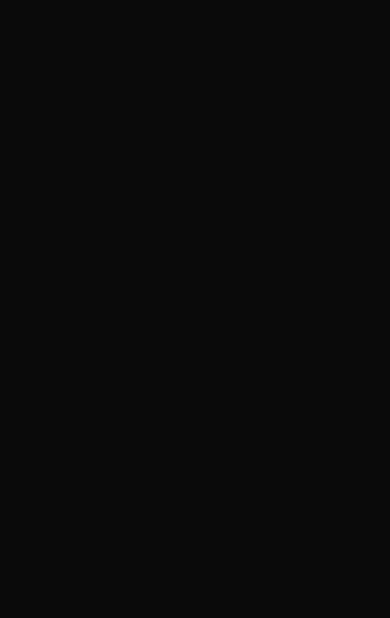
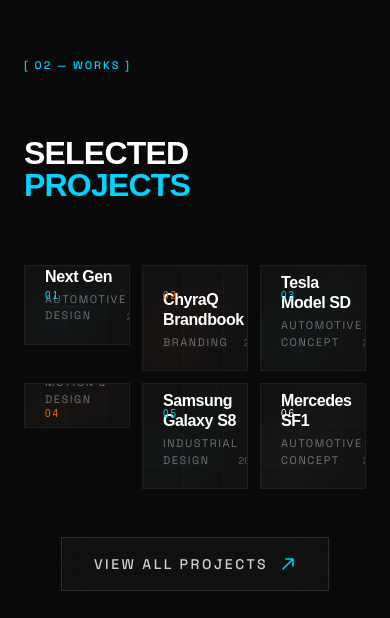
Before and after one commit to Redeemer2122/steel-drake-site, a Next.js app: page / in a window 390 px wide. Shown: the part 2726-3344 px from the top of the page. Before the commit the page ends 1122 px from the top, so only its background shows below. Built offline with nearby package versions, Linux system fonts and the light colour scheme; a web font is replaced by a local one.

Commit message:
feat: bento grid works implementation

```diff
--- a/app/page.tsx
+++ b/app/page.tsx
@@ -1,5 +1,13 @@
 import { Hero } from "@/components/sections/Hero";
+import { About } from "@/components/sections/About";
+import { Works } from "@/components/sections/Works";
 
 export default function Home() {
-  return <Hero />;
+  return (
+    <>
+      <Hero />
+      <About />
+      <Works />
+    </>
+  );
 }
--- a/components/sections/Hero.tsx
+++ b/components/sections/Hero.tsx
@@ -92,15 +92,7 @@ function ScrollIndicator() {
   );
 }
 
-function StatCounter({
-  value,
-  label,
-  index,
-}: {
-  value: string;
-  label: string;
-  index: number;
-}) {
+function StatCounter({ value, label }: { value: string; label: string }) {
   return (
     <motion.div
       className="flex flex-col items-center gap-1"
@@ -118,7 +110,7 @@ function StatCounter({
 
 export function Hero() {
   return (
-    <section className="relative min-h-[100dvh] flex flex-col justify-center overflow-hidden">
+    <section className="relative min-h-dvh flex flex-col justify-center overflow-hidden">
       {/* ── Background: Variant B — CSS gradient + HUD grid ── */}
       <div
         className="absolute inset-0 z-0"
@@ -132,7 +124,7 @@ export function Hero() {
 
       {/* ── Bottom overlay for text readability ── */}
       <div
-        className="absolute inset-0 z-[1] pointer-events-none"
+        className="absolute inset-0 z-1 pointer-events-none"
         style={{
           background: "linear-gradient(to top, #0A0A0A 0%, transparent 50%)",
         }}
@@ -143,7 +135,7 @@ export function Hero() {
       {/* ── Glassmorphism content block ── */}
       <div className="relative z-10 mx-auto w-full max-w-7xl px-4 sm:px-6 lg:px-8">
         <motion.div
-          className="max-w-[720px]"
+          className="max-w-180"
           variants={containerVariants}
           initial="hidden"
           animate="visible"
@@ -189,7 +181,7 @@ export function Hero() {
 
             {/* Description */}
             <motion.p
-              className="font-body text-[15px] text-(--text-secondary) max-w-[400px] leading-relaxed"
+              className="font-body text-[15px] text-(--text-secondary) max-w-100 leading-relaxed"
               style={{ lineHeight: 1.6 }}
               variants={itemVariants}
             >
@@ -220,7 +212,7 @@ export function Hero() {
         <div className="flex gap-8 md:gap-16 items-start flex-wrap">
           {stats.map((stat, i) => (
             <div key={stat.label} className="flex gap-8 md:gap-16 items-start">
-              <StatCounter value={stat.value} label={stat.label} index={i} />
+              <StatCounter value={stat.value} label={stat.label} />
               {i < stats.length - 1 && (
                 <div
                   className="w-px self-stretch"
--- /dev/null
+++ b/components/sections/Works.tsx
@@ -0,0 +1,87 @@
+"use client";
+
+import { RevealOnScroll } from "@/components/ui/RevealOnScroll";
+import { SectionLabel } from "@/components/ui/SectionLabel";
+import { WorkCard } from "@/components/ui/WorkCard";
+import { works } from "@/data/works";
+
+export function Works() {
+  return (
+    <section id="works" className="relative w-full px-6 py-40">
+      <div className="mx-auto max-w-7xl">
+        {/* Section Label */}
+        <RevealOnScroll delay={0}>
+          <SectionLabel index="02" className="mb-16">
+            WORKS
+          </SectionLabel>
+        </RevealOnScroll>
+
+        {/* Section Headline */}
+        <RevealOnScroll delay={0.1}>
+          <h2 className="font-display text-[clamp(2rem,5vw,3.5rem)] font-black leading-none tracking-tight text-white mb-16">
+            SELECTED
+            <br />
+            <span className="text-accent">PROJECTS</span>
+          </h2>
+        </RevealOnScroll>
+
+        {/* Bento Grid */}
+        <div
+          className="grid grid-cols-1 md:grid-cols-3 gap-3"
+          style={{
+            gridTemplateColumns: "repeat(3, 1fr)",
+          }}
+        >
+          {/* Row 1: Large (2/3) + Small (1/3) */}
+          <RevealOnScroll delay={0.1}>
+            <WorkCard work={works[0]} index={0} />
+          </RevealOnScroll>
+          <RevealOnScroll delay={0.15}>
+            <WorkCard work={works[1]} index={1} />
+          </RevealOnScroll>
+
+          {/* Row 2: Small + Small + Small */}
+          <RevealOnScroll delay={0.2}>
+            <WorkCard work={works[2]} index={2} />
+          </RevealOnScroll>
+          <RevealOnScroll delay={0.25}>
+            <WorkCard work={works[3]} index={3} />
+          </RevealOnScroll>
+          <RevealOnScroll delay={0.3}>
+            <WorkCard work={works[4]} index={4} />
+          </RevealOnScroll>
+
+          {/* Row 3: Medium (full width) */}
+          <RevealOnScroll delay={0.35}>
+            <WorkCard work={works[5]} index={5} />
+          </RevealOnScroll>
+        </div>
+
+        {/* View All CTA */}
+        <RevealOnScroll delay={0.4}>
+          <div className="mt-12 flex items-center justify-center">
+            <button className="group relative flex items-center gap-3 border border-white/12 bg-white/[0.03] px-8 py-4 backdrop-blur-md transition-all duration-500 hover:border-accent/40 hover:bg-white/[0.06]">
+              <span className="absolute inset-x-0 top-0 h-px bg-accent/0 transition-all duration-500 group-hover:bg-accent/60" />
+              <span className="font-body text-sm font-medium uppercase tracking-[0.18em] text-white/80 transition-colors group-hover:text-white">
+                View All Projects
+              </span>
+              <svg
+                className="h-4 w-4 text-accent transition-transform duration-300 group-hover:translate-x-1"
+                viewBox="0 0 16 16"
+                fill="none"
+              >
+                <path
+                  d="M3 13L13 3M13 3H6M13 3V10"
+                  stroke="currentColor"
+                  strokeWidth="1.5"
+                  strokeLinecap="round"
+                  strokeLinejoin="round"
+                />
+              </svg>
+            </button>
+          </div>
+        </RevealOnScroll>
+      </div>
+    </section>
+  );
+}
--- /dev/null
+++ b/components/ui/WorkCard.tsx
@@ -0,0 +1,132 @@
+"use client";
+
+import { motion } from "framer-motion";
+import type { Work } from "@/data/works";
+
+type WorkCardProps = {
+  work: Work;
+  index: number;
+};
+
+const sizeConfig = {
+  large: { aspect: "aspect-[4/3]", cols: "col-span-2" },
+  small: { aspect: "aspect-square", cols: "col-span-1" },
+  medium: { aspect: "aspect-[21/9]", cols: "col-span-3" },
+};
+
+export function WorkCard({ work, index }: WorkCardProps) {
+  const { aspect, cols } = sizeConfig[work.size];
+
+  return (
+    <motion.div
+      className={`group relative overflow-hidden cursor-pointer ${cols}`}
+      whileHover="hover"
+      initial="rest"
+    >
+      <div
+        className={`relative w-full ${aspect} overflow-hidden border border-white/[0.06] bg-surface transition-all duration-500 hover:scale-[1.02] hover:border-[${work.accentColor}]/40`}
+        style={{
+          borderColor: "rgba(255,255,255,0.06)",
+        }}
+      >
+        {/* Inner glow border on hover */}
+        <motion.div
+          className="pointer-events-none absolute inset-0 opacity-0 transition-opacity duration-500"
+          variants={{
+            rest: { opacity: 0 },
+            hover: { opacity: 1 },
+          }}
+          style={{
+            boxShadow: `inset 0 0 0 1px ${work.accentColor}40`,
+          }}
+        />
+
+        {/* Accent top line */}
+        <motion.div
+          className="absolute inset-x-0 top-0 h-px opacity-0 transition-opacity duration-500"
+          variants={{
+            rest: { opacity: 0 },
+            hover: { opacity: 1 },
+          }}
+          style={{
+            background: `linear-gradient(90deg, transparent, ${work.accentColor}80, transparent)`,
+          }}
+        />
+
+        {/* Project number */}
+        <div className="absolute top-4 left-5 z-10">
+          <span
+            className="font-display text-[10px] font-medium tracking-[0.2em] uppercase"
+            style={{ color: work.accentColor }}
+          >
+            {String(index + 1).padStart(2, "0")}
+          </span>
+        </div>
+
+        {/* Arrow icon on hover */}
+        <motion.div
+          className="absolute top-4 right-5 z-10"
+          variants={{
+            rest: { opacity: 0, x: -4 },
+            hover: { opacity: 1, x: 0 },
+          }}
+          transition={{ duration: 0.3, ease: [0.16, 1, 0.3, 1] }}
+        >
+          <svg
+            width="16"
+            height="16"
+            viewBox="0 0 16 16"
+            fill="none"
+            style={{ color: work.accentColor }}
+          >
+            <path
+              d="M3 13L13 3M13 3H6M13 3V10"
+              stroke="currentColor"
+              strokeWidth="1.5"
+              strokeLinecap="round"
+              strokeLinejoin="round"
+            />
+          </svg>
+        </motion.div>
+
+        {/* Gradient placeholder */}
+        <div
+          className="absolute inset-0"
+          style={{
+            background: `radial-gradient(ellipse at 30% 70%, ${work.accentColor}08 0%, transparent 60%),
+                        radial-gradient(ellipse at 70% 30%, ${work.accentColor}05 0%, transparent 50%)`,
+          }}
+        />
+
+        {/* Subtle grid pattern */}
+        <div
+          className="absolute inset-0 opacity-[0.03]"
+          style={{
+            backgroundImage: `
+              linear-gradient(rgba(255,255,255,0.5) 1px, transparent 1px),
+              linear-gradient(90deg, rgba(255,255,255,0.5) 1px, transparent 1px)
+            `,
+            backgroundSize: "40px 40px",
+          }}
+        />
+
+        {/* Bottom info */}
+        <div className="absolute bottom-0 inset-x-0 p-5">
+          <div className="flex items-end justify-between">
+            <div>
+              <h3 className="font-display text-base font-semibold leading-tight tracking-tight text-white mb-1">
+                {work.title}
+              </h3>
+              <p className="font-body text-[11px] text-white/40 uppercase tracking-[0.14em]">
+                {work.category}
+              </p>
+            </div>
+            <span className="font-body text-[10px] text-white/30">
+              {work.year}
+            </span>
+          </div>
+        </div>
+      </div>
+    </motion.div>
+  );
+}
--- /dev/null
+++ b/data/works.ts
@@ -0,0 +1,61 @@
+export interface Work {
+  id: number;
+  title: string;
+  category: string;
+  year: string;
+  size: "large" | "small" | "medium";
+  accentColor: string;
+  description?: string;
+}
+
+export const works: Work[] = [
+  {
+    id: 1,
+    title: "Land Cruiser Next Gen",
+    category: "Automotive Design",
+    year: "2024",
+    size: "large",
+    accentColor: "#00D4FF",
+    description: "Exterior concept. 6,363 appreciations on Behance.",
+  },
+  {
+    id: 2,
+    title: "ChyraQ Brandbook",
+    category: "Branding",
+    year: "2024",
+    size: "small",
+    accentColor: "#FF6B1A",
+  },
+  {
+    id: 3,
+    title: "Tesla Model SD",
+    category: "Automotive Concept",
+    year: "2023",
+    size: "small",
+    accentColor: "#00D4FF",
+  },
+  {
+    id: 4,
+    title: "Automotive Concepts",
+    category: "Motion & Design",
+    year: "2023",
+    size: "medium",
+    accentColor: "#FF6B1A",
+  },
+  {
+    id: 5,
+    title: "Samsung Galaxy S8",
+    category: "Industrial Design",
+    year: "2022",
+    size: "small",
+    accentColor: "#00D4FF",
+  },
+  {
+    id: 6,
+    title: "Mercedes SF1",
+    category: "Automotive Concept",
+    year: "2022",
+    size: "small",
+    accentColor: "#FFFFFF",
+  },
+];
```
